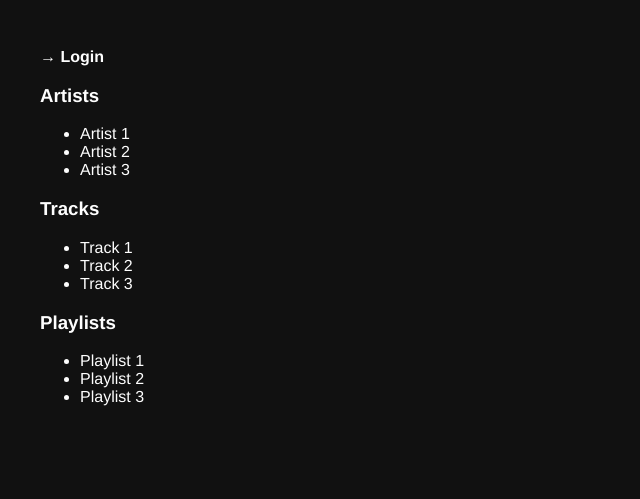
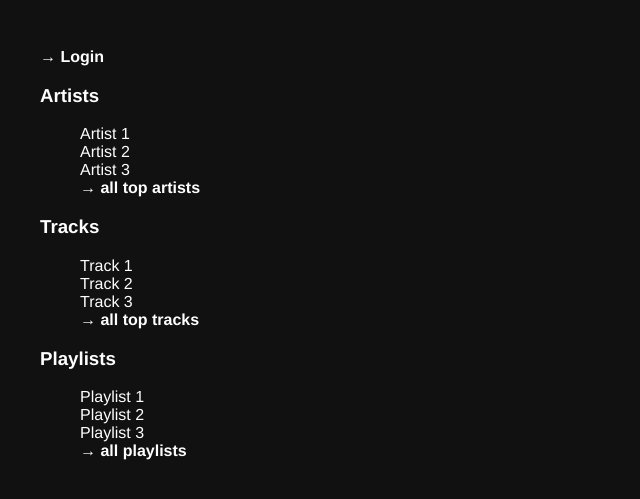
Before and after one commit to MaximilianLetter/docker-flask-spotifyAPI, a Flask app: page / in a window 1280 px wide. Shown: the part 220-719 px from the top of the page, without its empty margins (0-640 px from the left). Run offline with Flask 3, Linux system fonts and the light colour scheme.

Commit message:
Add routes and functions for getting top artists and top tracks of the user

```diff
--- a/app.py
+++ b/app.py
@@ -37,7 +37,7 @@ def login():
     """
     Login redirecting to Spotify authorization.
     """
-    scope = 'user-read-private user-read-email'
+    scope = 'user-read-private user-read-email user-top-read'
 
     params = {
         'client_id': CLIENT_ID,
@@ -77,7 +77,7 @@ def callback():
         session['refresh_token'] = token_info['refresh_token']
         session['expires_at'] = datetime.now().timestamp() + token_info['expires_in']
 
-        return redirect('/playlists')
+        return redirect('/')
 
 
 @app.route('/playlists')
@@ -95,6 +95,30 @@ def get_playlists():
     playlists = response.json()
 
     return jsonify(playlists)
+
+
+@app.route('/tracks')
+def get_tracks():
+    """
+    Shows the top tracks of the authorized user.
+    """
+    checkAccess(session)
+
+    topTracks = getTopItems('tracks')
+
+    return jsonify(topTracks)
+
+
+@app.route('/artists')
+def get_artists():
+    """
+    Shows the top tracks of the authorized user.
+    """
+    checkAccess(session)
+
+    topArtists = getTopItems('artists')
+
+    return jsonify(topArtists)
 
 
 @app.route('/refresh-token')
@@ -133,5 +157,21 @@ def checkAccess(session, checkLogin = True, checkTimestamp = True):
         if datetime.now().timestamp() > session['expires_at']:
             return redirect('/refresh-token')
 
+
+def getTopItems(itemType):
+    if itemType not in ['tracks', 'artists']:
+        print("type does not fit")
+        return redirect('/')
+
+    headers = {
+        'Authorization': f"Bearer {session['access_token']}"
+    }
+
+    response = requests.get(API_BASE_URL + f"me/top/{itemType}", headers=headers)
+    topItems = response.json()['items']
+
+    return topItems
+
+
 if __name__ == '__main__':
     app.run(host='0.0.0.0', debug=True)
--- a/static/main.css
+++ b/static/main.css
@@ -4,6 +4,10 @@ body {
     font-family: "Helvetica Neue", Helvetica, Arial, sans-serif;
     color: #fefefe;
     background-color: #111;
+}
+
+li {
+    list-style: none;
 }
 
 a {
--- a/templates/index.html
+++ b/templates/index.html
@@ -18,7 +18,7 @@
     </header>
     <div class="container">
         <div>
-            <a href='/login'>&rarr; Login</a>
+            <a href="{{ url_for('login') }}">&rarr; Login</a>
         </div>
         <div>
             <h3>Artists</h3>
@@ -26,6 +26,7 @@
                 <li>Artist 1</li>
                 <li>Artist 2</li>
                 <li>Artist 3</li>
+                <li><a href="{{ url_for('get_artists') }}">&rarr; all top artists</a></li>
             </ul>
         </div>
         <div>
@@ -34,6 +35,7 @@
                 <li>Track 1</li>
                 <li>Track 2</li>
                 <li>Track 3</li>
+                <li><a href="{{ url_for('get_tracks') }}">&rarr; all top tracks</a></li>
             </ul>
         </div>
         <div>
@@ -42,6 +44,7 @@
                 <li>Playlist 1</li>
                 <li>Playlist 2</li>
                 <li>Playlist 3</li>
+                <li><a href="{{ url_for('get_playlists') }}">&rarr; all playlists</a></li>
             </ul>
         </div>
     </div>
```
